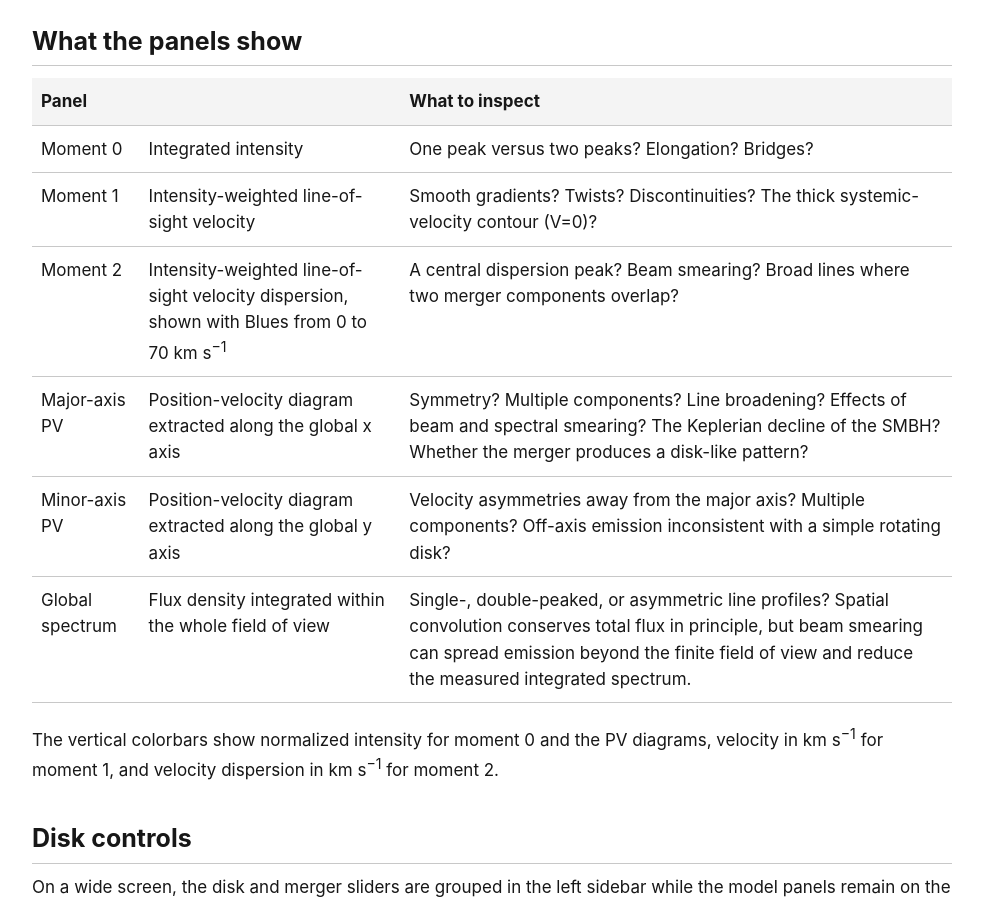
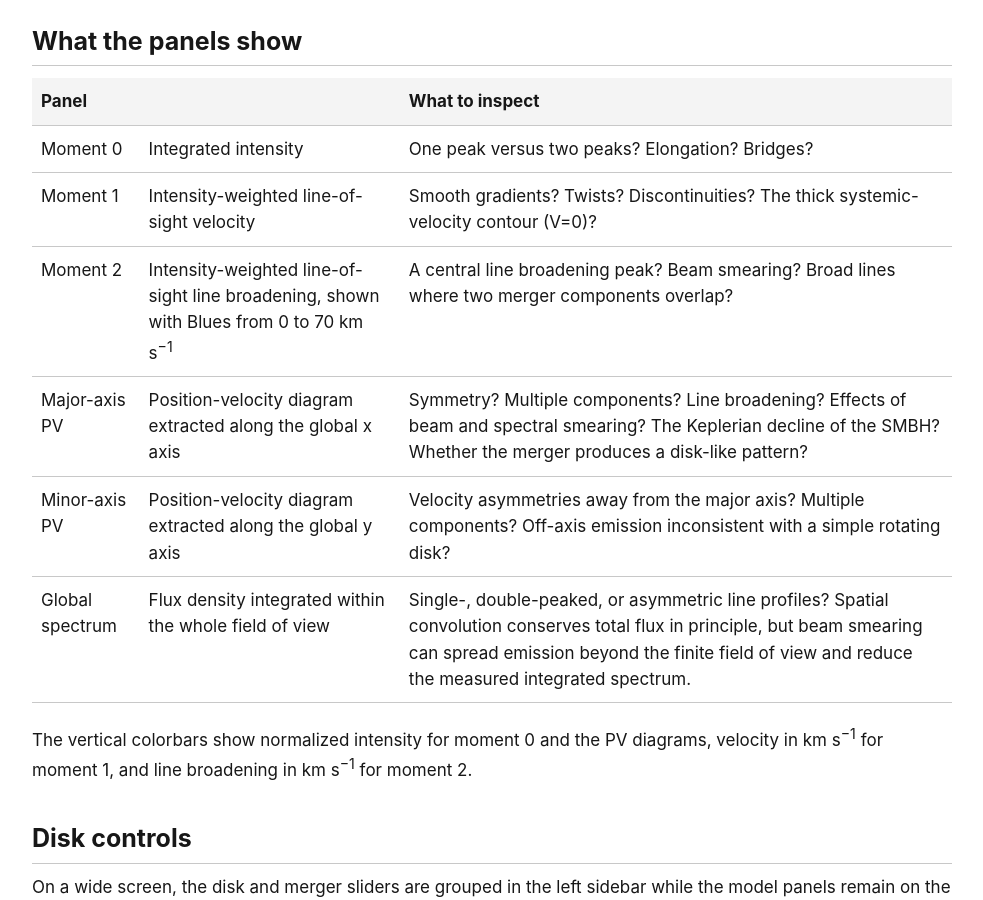
Before and after one commit to Astronlin/astronlin.github.io, a Jekyll site: the page interactive/TRICEPS/rotvis-manual.html, which Jekyll copies as it is, in a window 1280 px wide and 900 px high, scrolled down 609 px. Shown: the whole window, without its empty margins (148-1131 px from the left). Built offline with Jekyll 4.4.1, drawn with Linux system fonts in a browser that asks for light colours.

Commit message:
Lingrui update

```diff
--- a/interactive/TRICEPS/rotvis-manual.html
+++ b/interactive/TRICEPS/rotvis-manual.html
@@ -68,13 +68,13 @@
       <tbody>
         <tr><td data-label="Panel">Moment 0</td><td data-label="Meaning">Integrated intensity</td><td data-label="What to inspect">One peak versus two peaks? Elongation? Bridges? </td></tr>
         <tr><td data-label="Panel">Moment 1</td><td data-label="Meaning">Intensity-weighted line-of-sight velocity</td><td data-label="What to inspect">Smooth gradients? Twists? Discontinuities? The thick systemic-velocity contour (V=0)?</td></tr>
-        <tr><td data-label="Panel">Moment 2</td><td data-label="Meaning">Intensity-weighted line-of-sight velocity dispersion, shown with Blues from 0 to 70 km s<sup>−1</sup></td><td data-label="What to inspect">A central dispersion peak? Beam smearing? Broad lines where two merger components overlap?</td></tr>
+        <tr><td data-label="Panel">Moment 2</td><td data-label="Meaning">Intensity-weighted line-of-sight line broadening, shown with Blues from 0 to 70 km s<sup>−1</sup></td><td data-label="What to inspect">A central line broadening peak? Beam smearing? Broad lines where two merger components overlap?</td></tr>
         <tr><td data-label="Panel">Major-axis PV</td><td data-label="Meaning">Position-velocity diagram extracted along the global x axis</td><td data-label="What to inspect">Symmetry? Multiple components? Line broadening? Effects of beam and spectral smearing? The Keplerian decline of the SMBH? Whether the merger produces a disk-like pattern?</td></tr>
         <tr><td data-label="Panel">Minor-axis PV</td><td data-label="Meaning">Position-velocity diagram extracted along the global y axis</td><td data-label="What to inspect">Velocity asymmetries away from the major axis? Multiple components? Off-axis emission inconsistent with a simple rotating disk?</td></tr>
         <tr><td data-label="Panel">Global spectrum</td><td data-label="Meaning">Flux density integrated within the whole field of view</td><td data-label="What to inspect">Single-, double-peaked, or asymmetric line profiles? Spatial convolution conserves total flux in principle, but beam smearing can spread emission beyond the finite field of view and reduce the measured integrated spectrum.</td></tr>
       </tbody>
     </table>
-    <p>The vertical colorbars show normalized intensity for moment 0 and the PV diagrams, velocity in km s<sup>−1</sup> for moment 1, and velocity dispersion in km s<sup>−1</sup> for moment 2.</p>
+    <p>The vertical colorbars show normalized intensity for moment 0 and the PV diagrams, velocity in km s<sup>−1</sup> for moment 1, and line broadening in km s<sup>−1</sup> for moment 2.</p>
 
     <h2>Disk controls</h2>
     <p>On a wide screen, the disk and merger sliders are grouped in the left sidebar while the model panels remain on the right. On a narrow screen, the controls move above the panels.</p>
```
